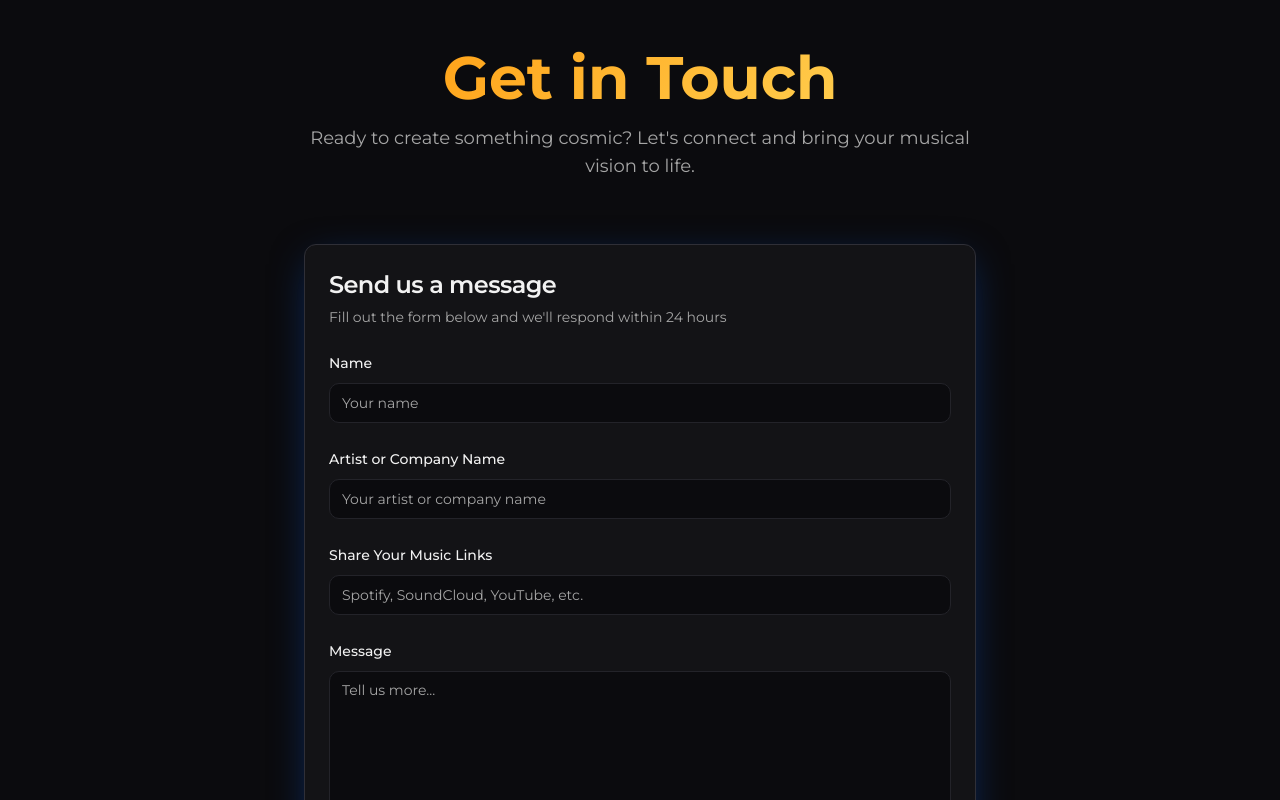
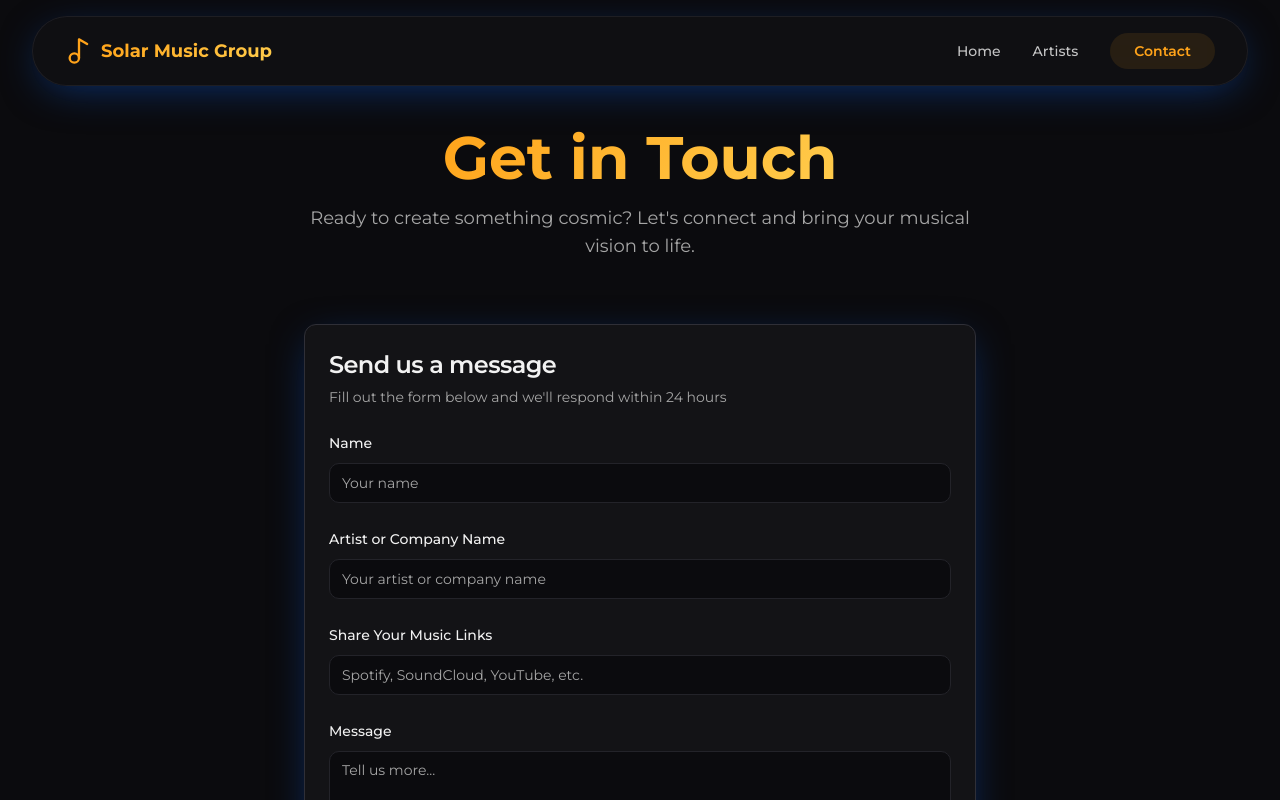
Before and after one commit to awpp88/solar-sound-flow, a React (Vite) app: page /contact in a window 1280 px wide. Shown: the top 800 px of the page. Built offline with nearby package versions, Linux system fonts and the light colour scheme; the HTML template or start-up script is replaced by a standard one.

Commit message:
Refactor: Update Navbar and add Artists page

```diff
--- a/src/App.tsx
+++ b/src/App.tsx
@@ -4,6 +4,7 @@ import { TooltipProvider } from "@/components/ui/tooltip";
 import { QueryClient, QueryClientProvider } from "@tanstack/react-query";
 import { BrowserRouter, Routes, Route } from "react-router-dom";
 import Index from "./pages/Index";
+import Artists from "./pages/Artists";
 import Contact from "./pages/Contact";
 import NotFound from "./pages/NotFound";
 
@@ -17,6 +18,7 @@ const App = () => (
       <BrowserRouter>
         <Routes>
           <Route path="/" element={<Index />} />
+          <Route path="/artists" element={<Artists />} />
           <Route path="/contact" element={<Contact />} />
           {/* ADD ALL CUSTOM ROUTES ABOVE THE CATCH-ALL "*" ROUTE */}
           <Route path="*" element={<NotFound />} />
--- a/src/components/Footer.tsx
+++ b/src/components/Footer.tsx
@@ -2,7 +2,7 @@ import { Music2, Instagram, Twitter, Youtube, Facebook } from "lucide-react";
 
 const Footer = () => {
   return (
-    <footer className="bg-card border-t border-border py-12">
+    <footer className="bg-background border-t border-border py-12">
       <div className="container mx-auto px-4 sm:px-6 lg:px-8">
         <div className="flex flex-col items-center space-y-6">
           <div className="flex items-center space-x-2">
--- a/src/components/MusicSection.tsx
+++ b/src/components/MusicSection.tsx
@@ -2,7 +2,7 @@ import { Card, CardContent } from "@/components/ui/card";
 
 const MusicSection = () => {
   return (
-    <section id="music" className="py-20 bg-card">
+    <section id="music" className="py-20 bg-background">
       <div className="container mx-auto px-4 sm:px-6 lg:px-8">
         <div className="text-center mb-16 animate-fade-in">
           <h2 className="text-4xl sm:text-5xl font-bold mb-4">
--- a/src/components/Navbar.tsx
+++ b/src/components/Navbar.tsx
@@ -3,24 +3,30 @@ import { Music2 } from "lucide-react";
 
 const Navbar = () => {
   return (
-    <nav className="fixed top-0 left-0 right-0 z-50 bg-background/80 backdrop-blur-md border-b border-border">
-      <div className="container mx-auto px-4 sm:px-6 lg:px-8">
-        <div className="flex items-center justify-between h-16">
+    <nav className="fixed top-4 left-1/2 transform -translate-x-1/2 z-50 w-[95%] max-w-7xl">
+      <div className="bg-card/60 backdrop-blur-xl rounded-full border border-border/50 px-8 py-4 shadow-lg glow-cosmic">
+        <div className="flex items-center justify-between">
           <Link to="/" className="flex items-center space-x-2 group">
-            <Music2 className="h-8 w-8 text-primary transition-smooth group-hover:scale-110 group-hover:rotate-12" />
-            <span className="text-xl font-bold text-gradient-solar">Solar Music Group</span>
+            <Music2 className="h-7 w-7 text-primary transition-smooth group-hover:scale-110 group-hover:rotate-12" />
+            <span className="text-lg font-bold text-gradient-solar">Solar Music Group</span>
           </Link>
 
           <div className="flex items-center space-x-8">
             <Link
               to="/"
-              className="text-foreground hover:text-primary transition-smooth font-medium"
+              className="text-foreground/80 hover:text-primary transition-smooth font-medium text-sm"
             >
               Home
             </Link>
             <Link
+              to="/artists"
+              className="text-foreground/80 hover:text-primary transition-smooth font-medium text-sm"
+            >
+              Artists
+            </Link>
+            <Link
               to="/contact"
-              className="text-foreground hover:text-primary transition-smooth font-medium"
+              className="bg-primary/10 hover:bg-primary/20 text-primary px-6 py-2 rounded-full transition-smooth font-semibold text-sm"
             >
               Contact
             </Link>
--- /dev/null
+++ b/src/pages/Artists.tsx
@@ -0,0 +1,112 @@
+import { Card, CardContent } from "@/components/ui/card";
+import Navbar from "@/components/Navbar";
+import Footer from "@/components/Footer";
+import { Music2 } from "lucide-react";
+
+const artists = [
+  {
+    name: "Luna Nova",
+    monthlyListeners: "2.4M",
+    spotifyUrl: "https://open.spotify.com/artist/example1",
+    image: "https://images.unsplash.com/photo-1493225457124-a3eb161ffa5f?w=400&h=400&fit=crop"
+  },
+  {
+    name: "Cosmic Ray",
+    monthlyListeners: "1.8M",
+    spotifyUrl: "https://open.spotify.com/artist/example2",
+    image: "https://images.unsplash.com/photo-1511671782779-c97d3d27a1d4?w=400&h=400&fit=crop"
+  },
+  {
+    name: "Solar Flare",
+    monthlyListeners: "3.2M",
+    spotifyUrl: "https://open.spotify.com/artist/example3",
+    image: "https://images.unsplash.com/photo-1470225620780-dba8ba36b745?w=400&h=400&fit=crop"
+  },
+  {
+    name: "Nebula Dreams",
+    monthlyListeners: "1.5M",
+    spotifyUrl: "https://open.spotify.com/artist/example4",
+    image: "https://images.unsplash.com/photo-1514320291840-2e0a9bf2a9ae?w=400&h=400&fit=crop"
+  },
+  {
+    name: "Stardust Collective",
+    monthlyListeners: "2.1M",
+    spotifyUrl: "https://open.spotify.com/artist/example5",
+    image: "https://images.unsplash.com/photo-1508700115892-45ecd05ae2ad?w=400&h=400&fit=crop"
+  },
+  {
+    name: "Eclipse Beats",
+    monthlyListeners: "1.9M",
+    spotifyUrl: "https://open.spotify.com/artist/example6",
+    image: "https://images.unsplash.com/photo-1511379938547-c1f69419868d?w=400&h=400&fit=crop"
+  }
+];
+
+const Artists = () => {
+  return (
+    <div className="min-h-screen bg-background">
+      <Navbar />
+
+      <main className="pt-32 pb-20">
+        <div className="container mx-auto px-4 sm:px-6 lg:px-8">
+          <div className="text-center mb-16 animate-fade-in">
+            <h1 className="text-4xl sm:text-5xl lg:text-6xl font-bold mb-4">
+              <span className="text-gradient-solar">Our Artists</span>
+            </h1>
+            <p className="text-lg text-muted-foreground max-w-2xl mx-auto">
+              Meet the cosmic talents shaping the future of sound. Independent energy in every beat.
+            </p>
+          </div>
+
+          <div className="grid grid-cols-1 md:grid-cols-2 lg:grid-cols-3 gap-8 max-w-7xl mx-auto">
+            {artists.map((artist, index) => (
+              <Card
+                key={artist.name}
+                className="group overflow-hidden bg-card/50 backdrop-blur-sm border-border/50 hover:glow-solar transition-smooth hover:scale-105 animate-fade-in-scale"
+                style={{ animationDelay: `${index * 0.1}s` }}
+              >
+                <CardContent className="p-0">
+                  <div className="relative aspect-square overflow-hidden">
+                    <img
+                      src={artist.image}
+                      alt={artist.name}
+                      className="w-full h-full object-cover transition-smooth group-hover:scale-110"
+                    />
+                    <div className="absolute inset-0 bg-gradient-to-t from-background via-background/50 to-transparent"></div>
+                  </div>
+
+                  <div className="p-6 relative -mt-20">
+                    <h3 className="text-2xl font-bold mb-2 text-foreground">
+                      {artist.name}
+                    </h3>
+
+                    <div className="flex items-center justify-between">
+                      <div>
+                        <p className="text-sm text-muted-foreground mb-1">Monthly Listeners</p>
+                        <p className="text-xl font-bold text-primary">{artist.monthlyListeners}</p>
+                      </div>
+
+                      <a
+                        href={artist.spotifyUrl}
+                        target="_blank"
+                        rel="noopener noreferrer"
+                        className="flex items-center justify-center w-12 h-12 bg-primary/10 hover:bg-primary/20 rounded-full transition-smooth group/spotify"
+                        aria-label={`Listen to ${artist.name} on Spotify`}
+                      >
+                        <Music2 className="h-6 w-6 text-primary transition-smooth group-hover/spotify:scale-110" />
+                      </a>
+                    </div>
+                  </div>
+                </CardContent>
+              </Card>
+            ))}
+          </div>
+        </div>
+      </main>
+
+      <Footer />
+    </div>
+  );
+};
+
+export default Artists;
--- a/src/pages/Contact.tsx
+++ b/src/pages/Contact.tsx
@@ -4,6 +4,7 @@ import { Input } from "@/components/ui/input";
 import { Textarea } from "@/components/ui/textarea";
 import { Card, CardContent, CardDescription, CardHeader, CardTitle } from "@/components/ui/card";
 import { Label } from "@/components/ui/label";
+import Navbar from "@/components/Navbar";
 import Footer from "@/components/Footer";
 import { useToast } from "@/hooks/use-toast";
 
@@ -47,8 +48,10 @@ const Contact = () => {
   };
 
   return (
-    <div className="min-h-screen flex flex-col">
-      <main className="flex-1 pt-12 pb-20">
+    <div className="min-h-screen flex flex-col bg-background">
+      <Navbar />
+
+      <main className="flex-1 pt-32 pb-20">
         <div className="container mx-auto px-4 sm:px-6 lg:px-8">
           <div className="text-center mb-16 animate-fade-in">
             <h1 className="text-4xl sm:text-5xl lg:text-6xl font-bold mb-4">
--- a/src/pages/Index.tsx
+++ b/src/pages/Index.tsx
@@ -1,3 +1,4 @@
+import Navbar from "@/components/Navbar";
 import Hero from "@/components/Hero";
 import MusicSection from "@/components/MusicSection";
 import Footer from "@/components/Footer";
@@ -5,6 +6,7 @@ import Footer from "@/components/Footer";
 const Index = () => {
   return (
     <div className="min-h-screen">
+      <Navbar />
       <Hero />
       <MusicSection />
       <Footer />
```
